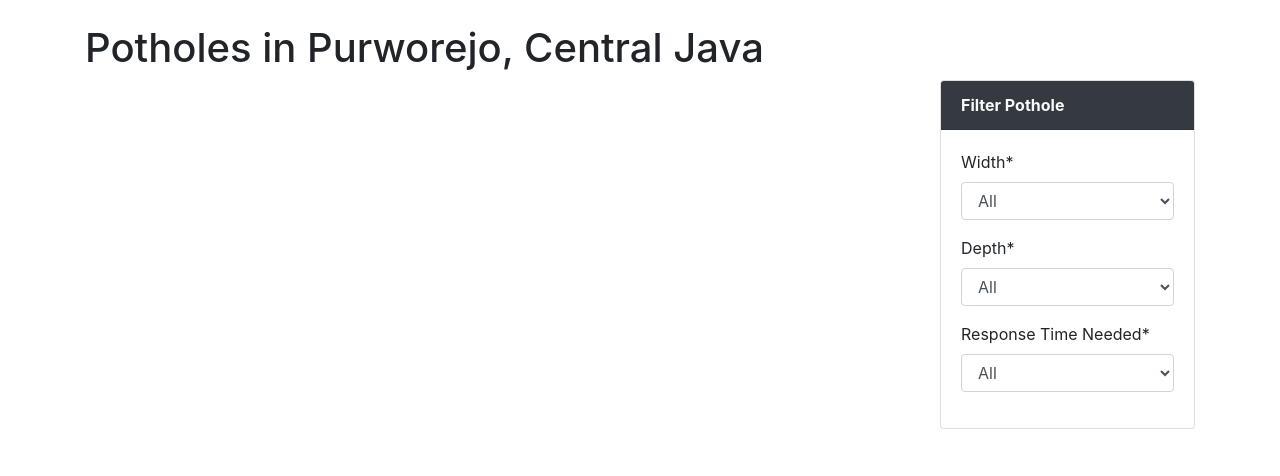
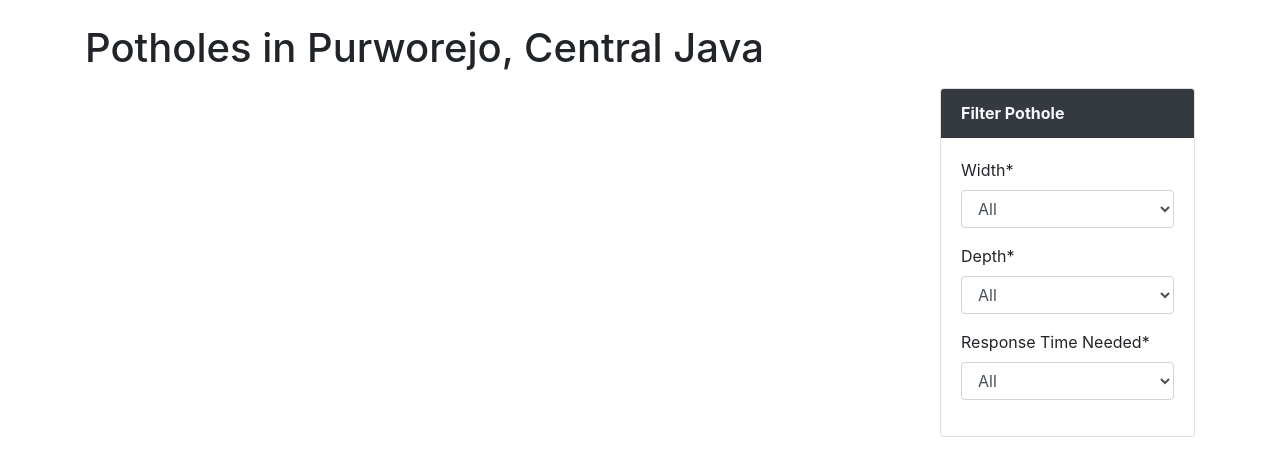
Before and after one commit to zamuzakki/pothole_app, a Django app: page / in a window 1280 px wide. Shown: the part 56-532 px from the top of the page. Run offline with Django 3.2, Linux system fonts and the light colour scheme; parts of the project's set-up code (start-up, migrations or seed data) failed here and were passed over; some libraries are stand-ins or nearby versions.

Commit message:
Add padding for filter and map

```diff
--- a/templates/pages/home.html
+++ b/templates/pages/home.html
@@ -9,10 +9,10 @@
     <h1>Potholes in Purworejo, Central Java</h1>
 
     <div class="row">
-        <div class="col-lg-9 col-md-9 col-xs-12">
+        <div class="col-lg-9 col-md-9 col-xs-12 pt-2">
             {% leaflet_map "main" callback="main_map_init" %}
         </div>
-        <div id="div-leaflet-control" class="col-lg-3 col-md-3 col-xs-12">
+        <div id="div-leaflet-control" class="col-lg-3 col-md-3 col-xs-12 pt-2">
             <div class="card">
                 <div class="card-header bg-dark">
                     <span class="text-light font-weight-bold">Filter Pothole</span>
```
